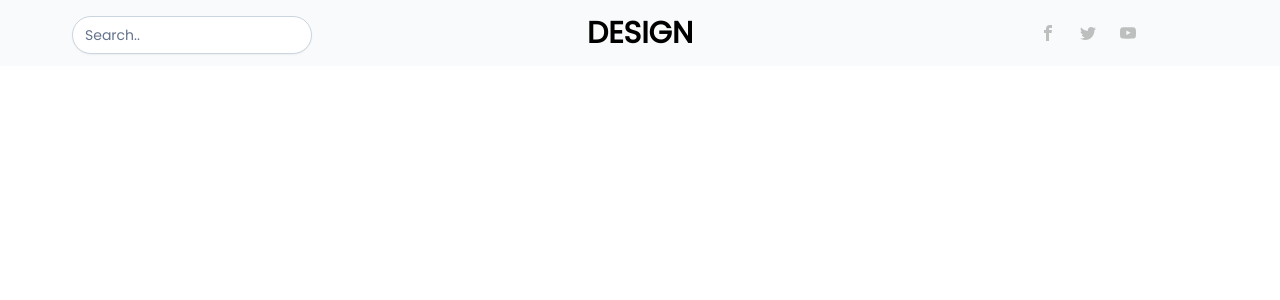
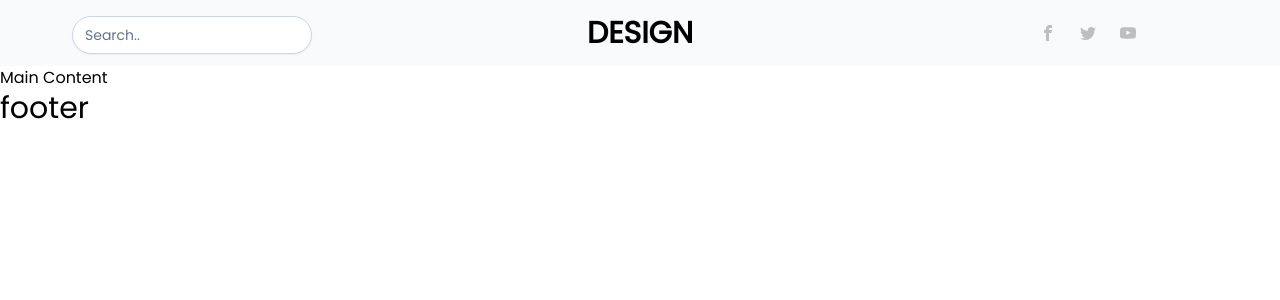
Before and after one commit to yky32/blog, a Next.js app: page / in a window 1280 px wide. Shown: the top 300 px of the page. Built offline with nearby package versions, Linux system fonts and the light colour scheme.

Commit message:
Add Layout

```diff
--- /dev/null
+++ b/components/footer.js
@@ -0,0 +1,5 @@
+export default function footer() {
+  return (
+    <div className="text-3xl">footer</div>
+  )
+}
--- a/components/header.js
+++ b/components/header.js
@@ -1,4 +1,5 @@
 import { ImFacebook, ImTwitter, ImYoutube } from "react-icons/im";
+import Link from 'next/link'
 
 export default function header() {
     return (
@@ -8,13 +9,15 @@ export default function header() {
                     <input type="text" className="input-text" placeholder="Search.."/>
                 </div>
                 <div className="shrink w-80 sm:order-2">
-                    <a className="font-bold uppercase text-3xl">Design</a>
+                    <Link href={"/"}>
+                        <a className="font-bold uppercase text-3xl">Design</a>
+                    </Link>
                 </div>
                 <div className="w-96 order-3 flex justify-center">
                     <div className="flex gap-6">
-                        <a><ImFacebook color="#88888888"/></a>
-                        <a><ImTwitter color="#88888888"/></a>
-                        <a><ImYoutube color="#88888888"/></a>
+                        <Link href={"/"}><a><ImFacebook color="#88888888"/></a></Link>
+                        <Link href={"/"}><a><ImTwitter color="#88888888"/></a></Link>
+                        <Link href={"/"}><a><ImYoutube color="#88888888"/></a></Link>
                     </div>
                 </div>
             </div>
--- /dev/null
+++ b/layout/format.js
@@ -0,0 +1,17 @@
+import Header from "../components/header"
+import Footer from "../components/footer"
+import Head from "next/head"
+
+export default function format({children}) {
+  return (
+    <>
+      <Head>
+        <title>Blog</title>
+      </Head>
+
+      <Header></Header>
+      <main>{children}</main>
+      <Footer></Footer>
+    </>
+  )
+}
--- a/pages/index.js
+++ b/pages/index.js
@@ -1,12 +1,11 @@
 import Head from 'next/head'
 import Image from 'next/image'
-import styles from '../styles/Home.module.css'
-import Header from '../components/header'
+import Format from '../layout/format'
 
 export default function Home() {
   return (
-    <div>
-      <Header></Header>
-    </div>
+    <Format>
+      <h1>Main Content</h1>
+    </Format>
   )
 }
```
